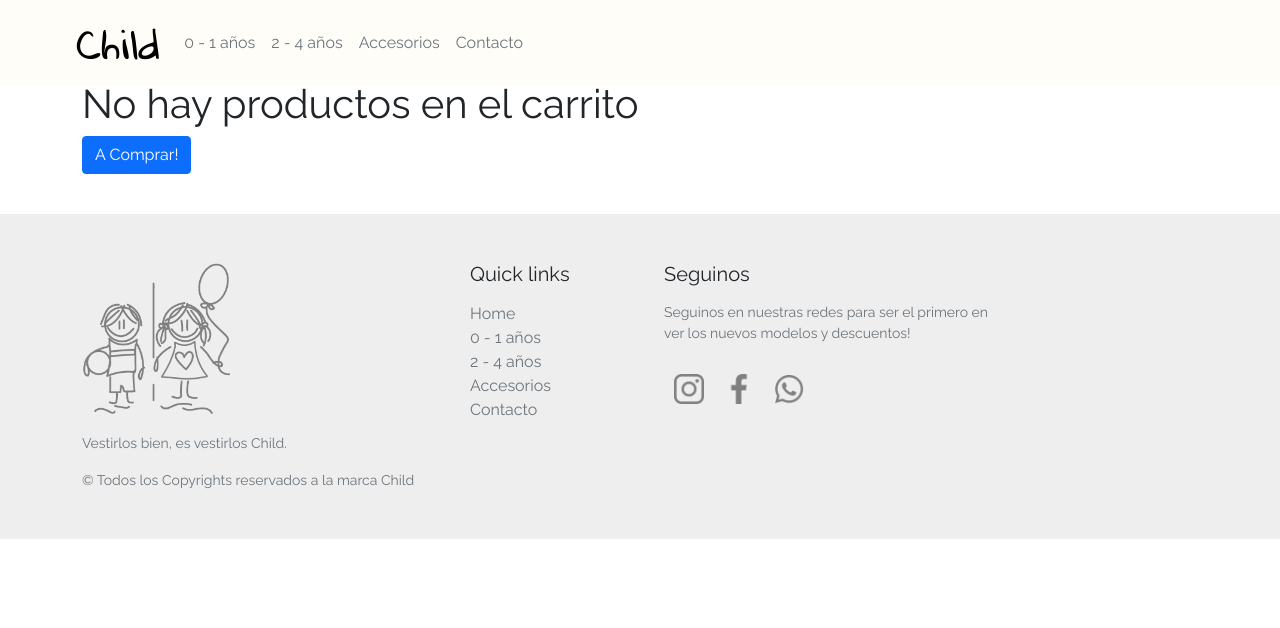
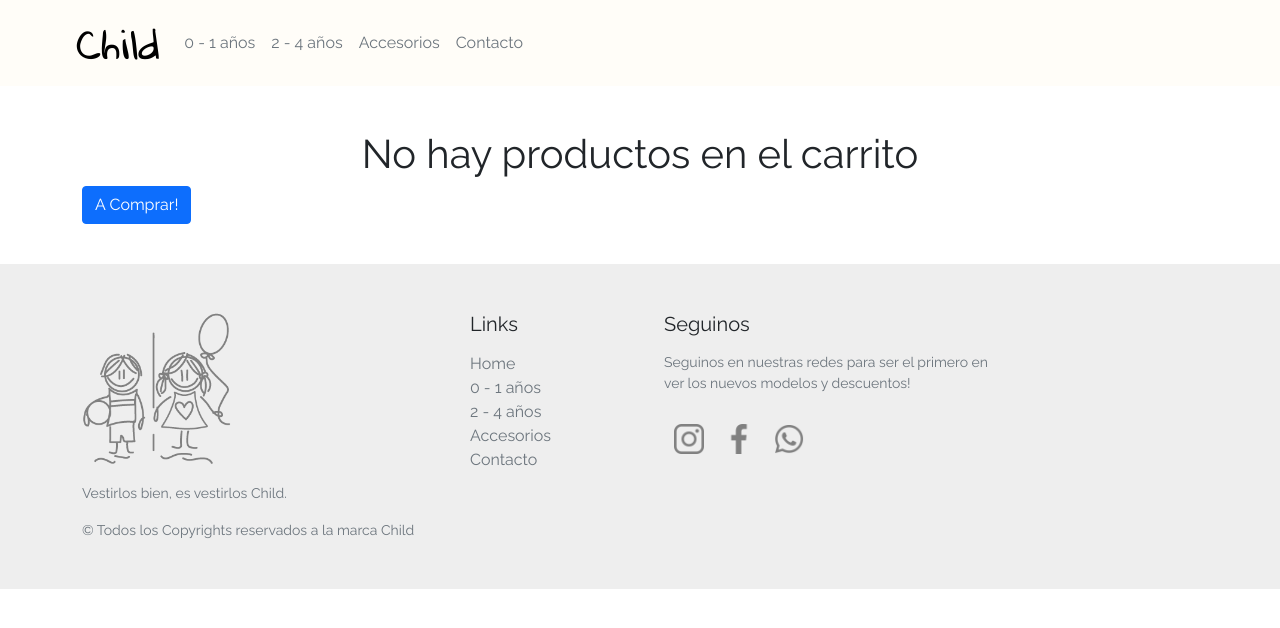
Before and after one commit to matiasfmart/tienda-child, a React (Create React App) app: page /cart in a window 1280 px wide. Shown: the top 628 px of the page. Built offline with nearby package versions, Linux system fonts and the light colour scheme.

Commit message:
details css

```diff
--- a/public/index.html
+++ b/public/index.html
@@ -2,7 +2,7 @@
 <html lang="en">
   <head>
     <meta charset="utf-8" />
-    <link rel="icon" href="%PUBLIC_URL%/favicon.ico" />
+    <link rel="icon" href="/img/caraicon.png" />
     <link rel="preconnect" href="https://fonts.googleapis.com">
     <link rel="preconnect" href="https://fonts.gstatic.com" crossorigin>
     <link href="https://fonts.googleapis.com/css2?family=Gloria+Hallelujah&display=swap" rel="stylesheet">
@@ -30,7 +30,7 @@
       work correctly both with client-side routing and a non-root public URL.
       Learn how to configure a non-root public URL by running `npm run build`.
     -->
-    <title>React App</title>
+    <title>Child</title>
   </head>
   <body>
     <noscript>You need to enable JavaScript to run this app.</noscript>
--- a/src/App.css
+++ b/src/App.css
@@ -156,9 +156,9 @@ footer {
 }
 
 .itemDetail-container{
-  margin-top: 120px;
+  /* margin-top: 120px; */
 }
 
-.container-cart{
+.cart-container{
   margin-top: 130px;
 }
--- a/src/components/Cart.jsx
+++ b/src/components/Cart.jsx
@@ -7,7 +7,11 @@ function Cart(){
   const { cart, deleteItem, clearCart} =  useContext(cartContext);
 
   return (
-    <div className='container` container-cart`'>
+    <div className='container cart-container'>
+      {
+        cart.length ?
+          <div>
+              <div className='row'>
                 <ol className="list-group list-group-numbered">
                   {
                     cart.map((e) => (
@@ -21,16 +25,18 @@ function Cart(){
                     ))
                   }
                 </ol>
-      {
-        cart.length ?
+              </div>
+              <div className='row align-items-end' style={{margin: "20px 0"}}>
                 <div class="d-grid gap-2 d-md-flex justify-content-md-end">
-          <button className='btn btn-primary me-md-2' onClick={ ()=> clearCart() }>Vaciar Carrito</button>
-          <Link to={'/order'}><button className='btn btn-primary'>Hacer Pedido</button></Link>
+                  <button type="button" className='btn btn-primary' onClick={ ()=> clearCart() }>Vaciar Carrito</button>
+                  <button type="button" className='btn btn-primary'><Link to={'/order'} style={{textDecoration: "none", color:"white"}} >Hacer Pedido</Link></button>
+                </div>
+              </div>
           </div>
           :
-        <div className='container'>
+          <div>
             <div className='row'>
-            <h1>No hay productos en el carrito</h1>
+              <h1 className='text-center'>No hay productos en el carrito</h1>
             </div>
             <div className='row'>
               <Link to={`/`} ><button className='btn btn-primary'>A Comprar!</button></Link>
--- a/src/components/Footer.jsx
+++ b/src/components/Footer.jsx
@@ -12,7 +12,7 @@ function Footer() {
                         <p className="small text-muted mb-0">&copy; Todos los Copyrights reservados a la marca Child</p>
                     </div>
                     <div className="col-lg-2 col-md-6 col-6">
-                        <h5 className="text-grey mb-3">Quick links</h5>
+                        <h5 className="text-grey mb-3">Links</h5>
                         <ul className="list-unstyled text-muted">
                             <li><Link to={'/'} className="text-decoration-none text-secondary" >Home</Link></li>
                             <li><Link to={'/category/01'} className="text-decoration-none text-secondary" >0 - 1 años</Link></li>
--- a/src/components/ItemList.jsx
+++ b/src/components/ItemList.jsx
@@ -3,7 +3,7 @@ import { Row } from 'react-bootstrap'
 
 function ItemList({products}){
     return (
-        <Row xs={2} md={4} className="g-4">
+        <Row xs={1} md={4} className="g-4">
             {
                 products.map((item) => (
                     <Item products={item} />
--- a/src/components/Order.jsx
+++ b/src/components/Order.jsx
@@ -8,7 +8,6 @@ import Swal from 'sweetalert2/dist/sweetalert2.js'
 
 function Order() {
   const { cart, deleteItem, clearCart, totalOrder } = useContext(cartContext);
-  const { orderID, setOrderID } = useState();
   const { shopFinish, setShopFinish } = useState(false);
 
   const nameRef = useRef();
@@ -58,9 +57,9 @@ function Order() {
   }
 
   return (
-    <>
+    <div className="container" style={{marginTop: "120px"}}>
       { !shopFinish ?
-        <div className="container">
+      <div className="row">
         <div className="card order-card">
           <form className="form-order">
             <div className="form-row row">
@@ -148,7 +147,7 @@ function Order() {
                 </select>
               </div> */}
             </div>
-              <div>
+            <div style={{margin: "20px 0"}}>
               <Link to={"/order"}>
                 <button onClick={() => finishOrder()} type="submit" className="btn btn-primary">
                   Realizar Pedido
@@ -159,7 +158,7 @@ function Order() {
         </div>
       </div>
       :
-        <div>
+      <div className="row">
         <div class="alert alert-success" role="alert">
           <h4 class="alert-heading">Well done!</h4>
           <p>Aww yeah, you successfully read this important alert message. This example text is going to run a bit longer so that you can see how spacing within an alert works with this kind of content.</p>
@@ -167,7 +166,7 @@ function Order() {
         </div>
       </div>
       }
-    </>
+    </div>
   );
 }
 
```
Also changed, not shown: public/img/caraicon.png (added). Lines whose indentation alone changed are shown as unchanged.
